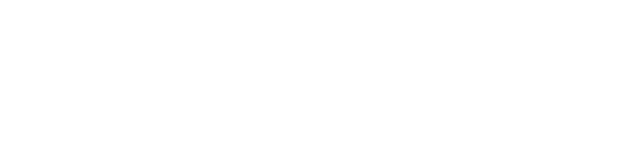
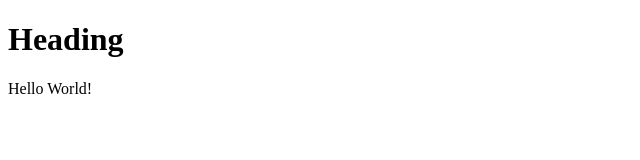
Before and after one commit to IkeItadi/sample_website, a plain HTML site: page index.html in a window 1280 px wide. Shown: the whole page, without its empty margins (0-640 px from the left). Drawn offline with Linux system fonts and the light colour scheme.

Commit message:
Add a short paragraph

```diff
--- a/index.html
+++ b/index.html
@@ -8,6 +8,9 @@
     <title>Document</title>
 </head>
 
-<body></body>
+<body>
+    <h1>Heading</h1>
+    <p>Hello World!</p>
+</body>
 
 </html>
```
